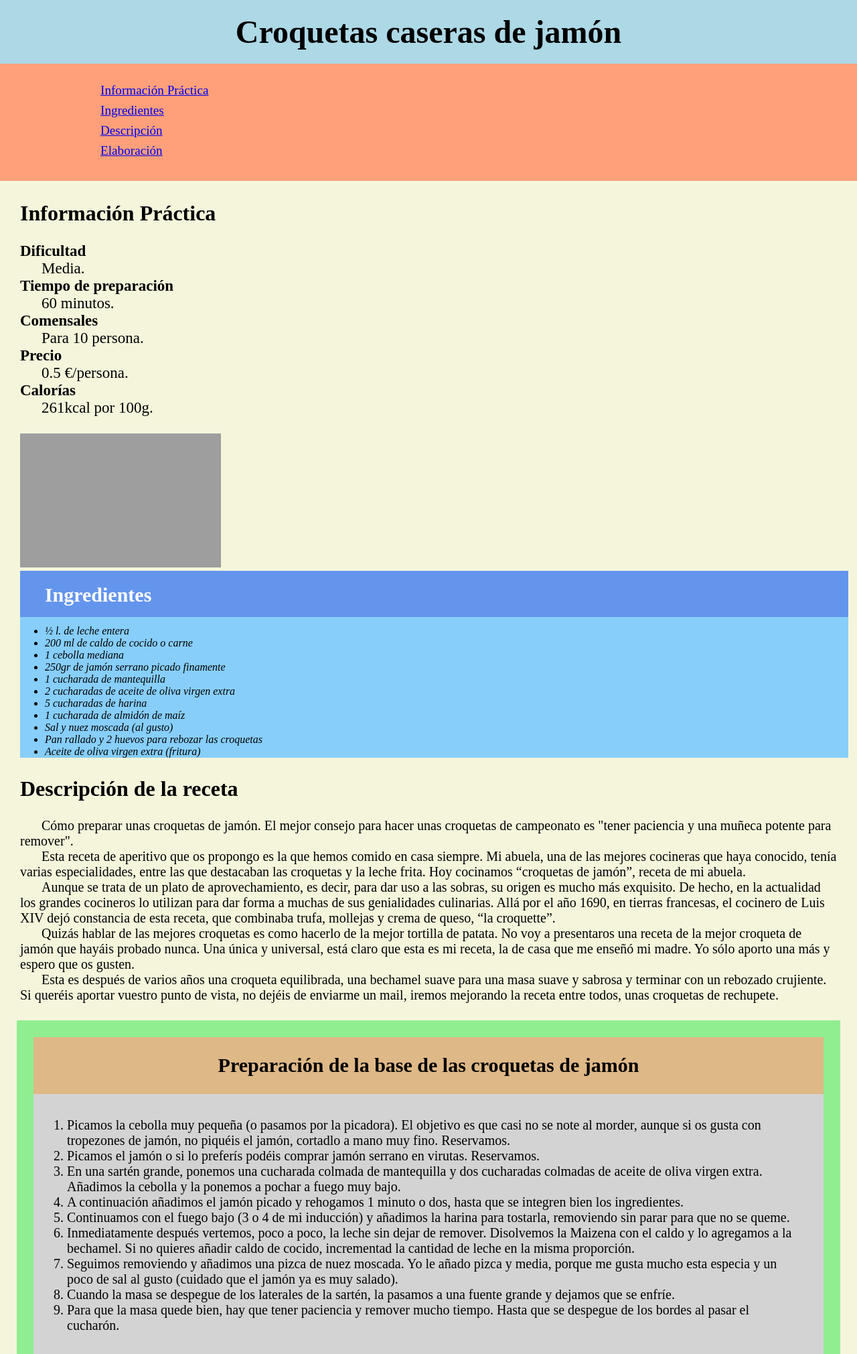
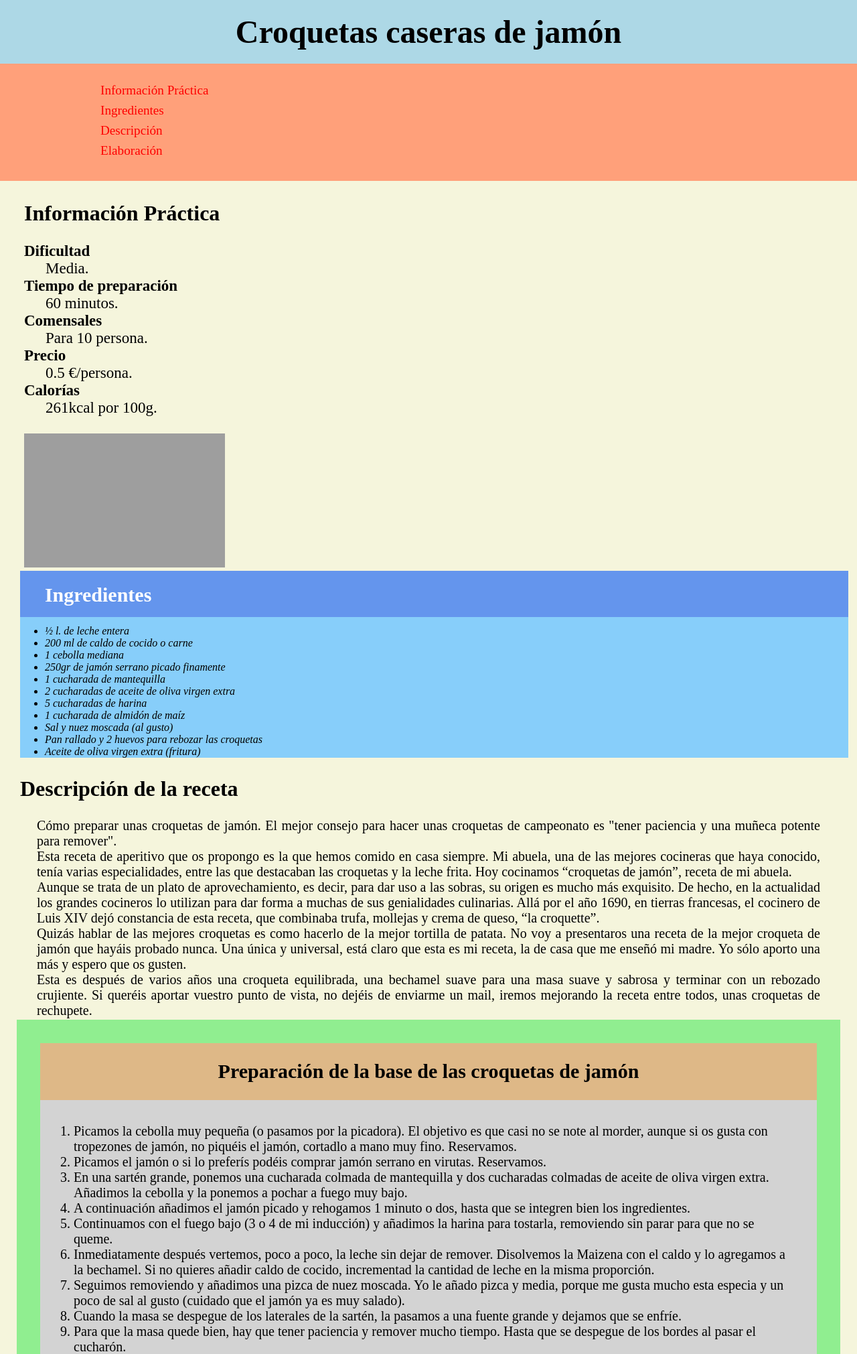
Before and after one commit to Thejokeri/TW-2017-2018, a PHP site: page /receta/receta.html in a window 1280 px wide. Shown: the top 2021 px of the page at 67% size. Run offline with PHP 8.4, Linux system fonts and the light colour scheme; grey boxes are pictures that could not be loaded.

Commit message:
Práctica 3
receta terminada

```diff
--- a/p3/receta/receta.html
+++ b/p3/receta/receta.html
@@ -7,7 +7,7 @@
         <meta name="author" content="Fernando Talavera Mendoza">
         <meta name="keywords" content="tecnologías web, html, programación">
         <link rel="shortcut icon" href="./imagenes/favicon.png" type="image/png">
-        <link rel="stylesheet" href="./stylo.css">
+        <link rel="stylesheet" href="./style.css">
     </head>
     <body>
         <header>
@@ -113,7 +113,7 @@
             </article>
 
             <article class="preparacion">
-                <section>
+                <section class="elab">
                 <h2 id="elaboracion" class="elaboracion">Preparación de la base de las croquetas de jamón</h2>
                     <ol>
                         <li>
@@ -154,7 +154,7 @@
                     <iframe width="500" height="300" src="https://www.youtube.com/embed/xYxftxglIr4?feature=oembed" frameborder="0" allow="autoplay; encrypted-media" allowfullscreen></iframe>
                 </section>
 
-                <section>
+                <section class="elab">
                     <h2 class="elaboracion" >Rebozado y fritura de las croquetas de jamón</h2>
                     <ol>
                         <li>
@@ -206,6 +206,7 @@
                     <iframe src="https://www.flickr.com/photos/auguas/sets/72157675287979371/player/" width="500" height="300" frameborder="0" allowfullscreen webkitallowfullscreen mozallowfullscreen oallowfullscreen msallowfullscreen></iframe>
                 </section>
 
+                <section>
                     <h2>Consejos y recomendaciones para unas croquetas de jamón perfectas</h2>
                     <ul>
                         <li>
@@ -237,6 +238,7 @@
                         <li>
                             Perfectas para una cena ligera, una fiesta o porque sí.
                     </ul>
+                </section>
             </article>
         </main>
 
--- a/p3/receta/stylo.css
+++ b/p3/receta/style.css
@@ -37,9 +37,38 @@ nav {
     padding-left: 150px;
 }
 
-nav ul li {
+nav ul li{
     list-style-type: none;
+    color: rosybrown;
     line-height: 30px;
+    text-align: left;
+}
+
+li a {
+    text-decoration: none;
+    color: rgb(252, 96, 90);
+}
+
+a:link {
+    color: red;
+}
+
+a:visited {
+    color: tan;
+}
+
+a:hover {
+    color: hotpink;
+}
+
+a:active {
+    color: pink;
+}
+
+nav ul li:hover{
+    background-color: rgb(255, 151, 144);
+    cursor: pointer;
+    width: 175px;
 }
 
 body {
@@ -49,6 +78,7 @@ body {
 article.informacion {
     padding: 30px;
     padding-bottom: 1px;
+    margin-left: 6px;
 }
 
 article.informacion h2 {
@@ -59,7 +89,7 @@ article.informacion h2 {
 article.informacion dl{
     font-size: 23px;
     padding-bottom: 25px;
-    font-weight: 700;
+    font-weight: 900;
 }
 
 article.informacion dl dd {
@@ -103,18 +133,25 @@ article.descripcion h2{
 
 article.descripcion p {
     font-size: 20px;
-    text-indent: 32px;
-    width: 100%;
+    padding-left: 25px;
+    padding-right: 25px;
+    text-align: justify;
+    text-align-last:left;
 }
 
 article.preparacion {
     background-color: lightgreen;
     margin: 25px;
     padding: 25px;
+    margin-top:1px;
     font-size: 20px;
 }
 
 article.preparacion section {
+    margin: 10px;
+}
+
+article.preparacion section.elab {
     background-color: lightgray;
 }
 
@@ -129,20 +166,24 @@ article.preparacion h2 {
 article.preparacion ol {
     padding: 35px;
     padding-left: 50px;
+}
 
+article.preparacion p{
+    margin-bottom: 20px;
 }
 
 article.preparacion iframe{
-    display:block;
+    display: block;
     margin: 0 auto;
 }
 
 article.preparacion ul {
     padding: 25px;
+    padding-bottom: 10px;
 }
 
 footer {
     font-size: 20px;
-    text-indent: 10px;
+    text-indent: 15px;
     height: 50px;
 }
```
Lines whose indentation alone changed are shown as unchanged.
